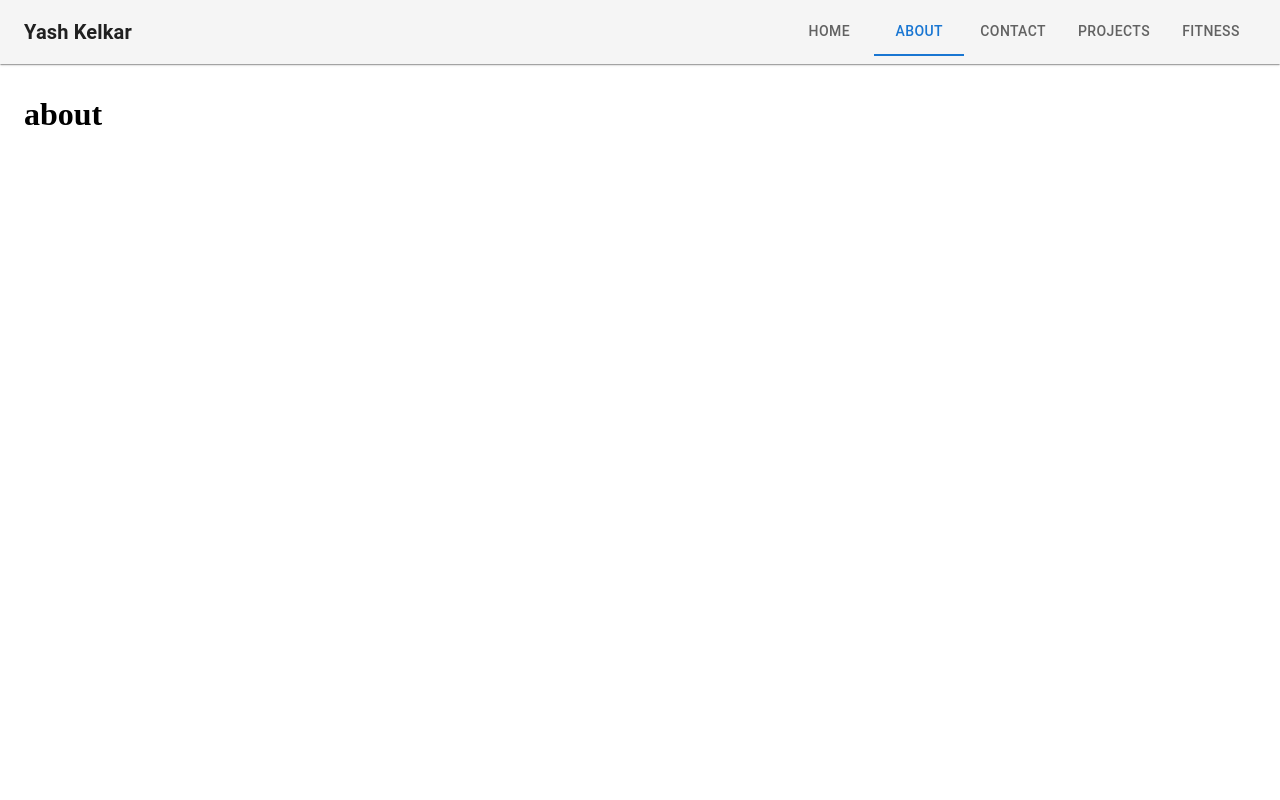
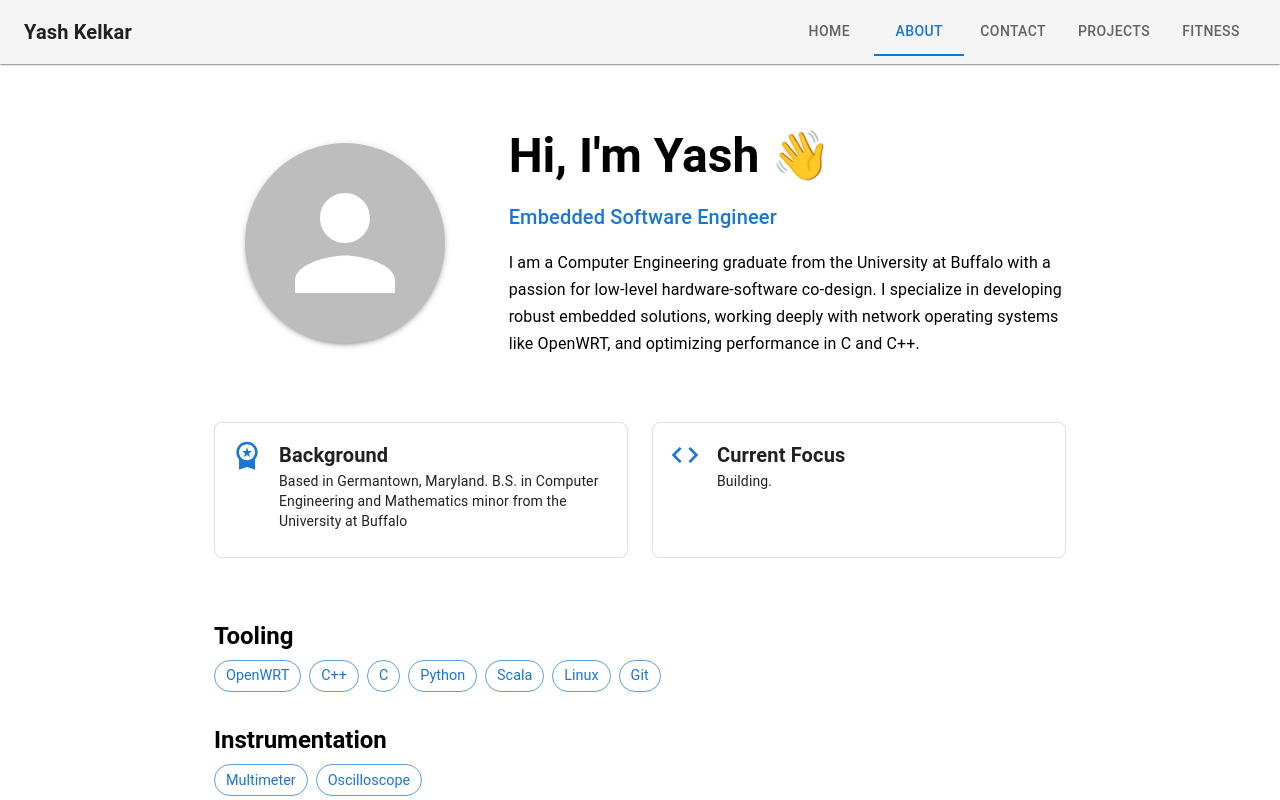
Before and after one commit to ynkelka/ynkelka.github.io, a React (Vite) app: page /about in a window 1280 px wide. Built offline with nearby package versions, Linux system fonts and the light colour scheme; the HTML template or start-up script is replaced by a standard one.

Commit message:
implement about page

```diff
--- a/src/pages/About.tsx
+++ b/src/pages/About.tsx
@@ -1,5 +1,111 @@
+import { Container, Typography, Box, Grid, Card, CardContent, Avatar, Chip, Stack } from '@mui/material';
+import CodeIcon from '@mui/icons-material/Code';
+import WorkspacePremiumIcon from '@mui/icons-material/WorkspacePremium';
 
-function About() {
-    return(<h1>about</h1>);
+export default function About() {
+  const skills = ["OpenWRT", "C++", "C", "Python", "Scala", "Linux", "Git"];
+  const instruments = ["Multimeter", "Oscilloscope"];
+
+  return (
+    <Container maxWidth="md" sx={{ mt: 8, mb: 8 }}>
+      <Grid container spacing={4} sx={{ alignItems: 'center' }}>
+
+        {/* Profile Picture Column */}
+        <Grid size={{ xs: 12, md: 4 }}>
+          <Box sx={{ display: 'flex', justifyContent: 'center' }}>
+            <Avatar
+              alt="Yash"
+              src="" // Replace with image
+              sx={{ width: 200, height: 200, boxShadow: 3 }}
+            />
+          </Box>
+        </Grid>
+
+        {/* Core Bio Column */}
+        <Grid size={{ xs: 12, md: 8 }}>
+          <Typography variant="h3" component="h1" gutterBottom sx={{ fontWeight: "bold" }}>
+            Hi, I'm Yash 👋
+          </Typography>
+          <Typography variant="h6" color="primary" gutterBottom sx={{ mb: 2 }}>
+            Embedded Software Engineer
+          </Typography>
+          <Typography variant="body1" color="text.secondary" sx={{ lineHeight: 1.7 }}>
+            I am a Computer Engineering graduate from the University at Buffalo with a passion for
+            low-level hardware-software co-design. I specialize in developing robust embedded solutions,
+            working deeply with network operating systems like OpenWRT, and optimizing performance in C and C++.
+          </Typography>
+        </Grid>
+
+        {/* Highlights & Skills Grid */}
+        <Grid size={{ xs: 12 }} sx={{ mt: 4 }}>
+          <Grid container spacing={3}>
+
+            {/* Quick Facts Card */}
+            <Grid size={{ xs: 12, sm: 6 }}>
+              <Card variant="outlined" sx={{ height: '100%', borderRadius: 2 }}>
+                <CardContent sx={{ display: 'flex', gap: 2 }}>
+                  <WorkspacePremiumIcon color="primary" sx={{ fontSize: 32 }} />
+                  <Box>
+                    <Typography variant="h6" sx={{ fontWeight: "bold" }}>Background</Typography>
+                    <Typography variant="body2" color="text.secondary">
+                      Based in Germantown, Maryland. B.S. in Computer Engineering and Mathematics minor from the University at Buffalo
+                    </Typography>
+                  </Box>
+                </CardContent>
+              </Card>
+            </Grid>
+
+            {/* Core Stack Card */}
+            <Grid size={{ xs: 12, sm: 6 }}>
+              <Card variant="outlined" sx={{ height: '100%', borderRadius: 2 }}>
+                <CardContent sx={{ display: 'flex', gap: 2 }}>
+                  <CodeIcon color="primary" sx={{ fontSize: 32 }} />
+                  <Box>
+                    <Typography variant="h6" sx={{ fontWeight: "bold" }}>Current Focus</Typography>
+                    <Typography variant="body2" color="text.secondary">
+                      Building.
+                    </Typography>
+                  </Box>
+                </CardContent>
+              </Card>
+            </Grid>
+          </Grid>
+        </Grid>
+
+        {/* Skills Section */}
+        <Grid size={{ xs: 12 }} sx={{ mt: 4 }}>
+          <Typography variant="h5" component="h2" gutterBottom sx={{ fontWeight: "bold" }}>
+            Tooling
+          </Typography>
+          {/* Use spacing={1} for spacing chips, flexWrap goes inside sx */}
+          <Stack direction="row" spacing={1} sx={{ flexWrap: 'wrap', mb: 4 }}>
+            {skills.map((skill) => (
+              <Chip
+                key={skill}
+                label={skill}
+                color="primary"
+                variant="outlined"
+                sx={{ fontSize: '0.9rem', py: 0.5 }}
+              />
+            ))}
+          </Stack>
+
+          <Typography variant="h5" component="h2" gutterBottom sx={{ fontWeight: "bold" }}>
+            Instrumentation
+          </Typography>
+          <Stack direction="row" spacing={1} sx={{ flexWrap: 'wrap' }}>
+            {instruments.map((instrument) => (
+              <Chip
+                key={instrument}
+                label={instrument}
+                color="primary"
+                variant="outlined"
+                sx={{ fontSize: '0.9rem', py: 0.5 }}
+              />
+            ))}
+          </Stack>
+        </Grid>
+      </Grid>
+    </Container>
+  );
 }
-export default About
```
